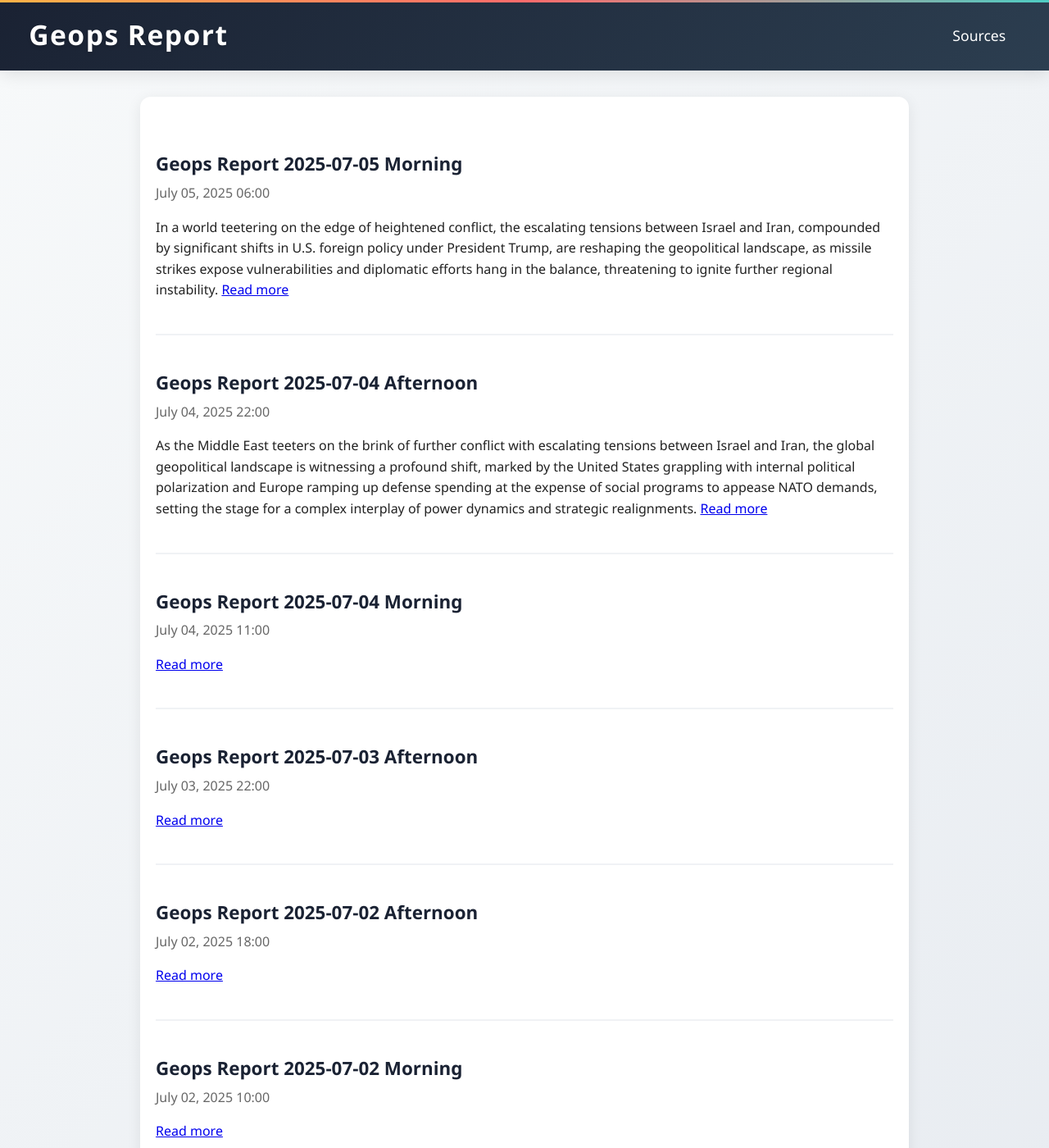
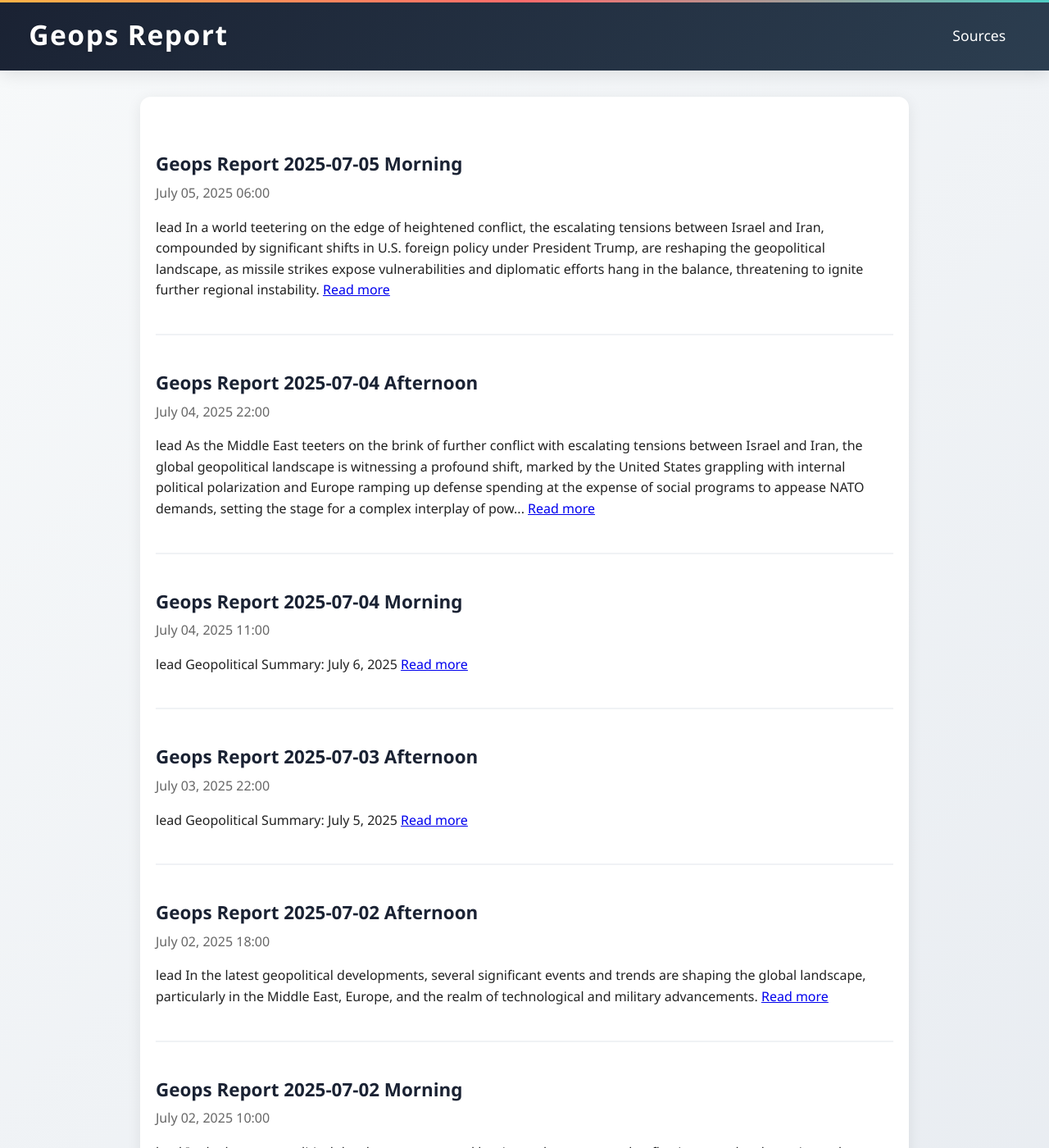
Before and after one commit to geopsreport/report, a Jekyll site: the page built from site/index.md, in a window 1280 px wide and 1400 px high. Shown: the whole window at 82% size. Built offline with Jekyll 4.4.1, drawn with Linux system fonts in a browser that asks for light colours; some of the changed text lies outside the part shown.

Commit message:
Update report generation to use 'excerpt' instead of 'lead' for better consistency; adjust display logic in index and analyst layouts to accommodate longer excerpts.

```diff
--- a/analysis/summarize_context.py
+++ b/analysis/summarize_context.py
@@ -155,7 +155,7 @@ def save_site_post(summary, lead, sources):
     filename = f"site/_posts/{date_str}-{hour_str}-geops-report.md"
     os.makedirs(os.path.dirname(filename), exist_ok=True)
     with open(filename, 'w') as f:
-        f.write(f"---\ntitle: \"Geops Report {date_str} {hour_str.capitalize()}\"\ndate: {date_str} {now.strftime('%H')}:00 UTC\nlead: \"{lead}\"\n{sources}\n---\n\n{summary}\n")
+        f.write(f"---\ntitle: \"Geops Report {date_str} {hour_str.capitalize()}\"\ndate: {date_str} {now.strftime('%H')}:00 UTC\nexcerpt: \"{lead}\"\n{sources}\n---\n\n{summary}\n")
 
 def main():
     articles = Article.load_from_file()
--- a/site/_layouts/analyst.html
+++ b/site/_layouts/analyst.html
@@ -239,7 +239,7 @@
             <a class="article-title" href="{{ site.baseurl }}{{ post.url }}">{{ post.title }}</a>
             <span class="article-date">{{ post.date | date: "%B %d, %Y" }}</span>
             {% if post.excerpt %}
-              <p class="article-summary">{{ post.excerpt | strip_html | truncate: 200 }}</p>
+              <p class="article-summary">{{ post.excerpt | strip_html | truncate: 400 }}</p>
             {% endif %}
           </li>
         {% endfor %}
--- a/site/_posts/2025-07-04-afternoon-geops-report.md
+++ b/site/_posts/2025-07-04-afternoon-geops-report.md
@@ -1,7 +1,7 @@
 ---
 title: "Geops Report 2025-07-04 Afternoon"
 date: 2025-07-04 22:00 UTC
-lead: "As the Middle East teeters on the brink of further conflict with escalating tensions between Israel and Iran, the global geopolitical landscape is witnessing a profound shift, marked by the United States grappling with internal political polarization and Europe ramping up defense spending at the expense of social programs to appease NATO demands, setting the stage for a complex interplay of power dynamics and strategic realignments."
+excerpt: "As the Middle East teeters on the brink of further conflict with escalating tensions between Israel and Iran, the global geopolitical landscape is witnessing a profound shift, marked by the United States grappling with internal political polarization and Europe ramping up defense spending at the expense of social programs to appease NATO demands, setting the stage for a complex interplay of power dynamics and strategic realignments."
 analysts:
   - Binoy Kampmark
   - Ray McGovern
--- a/site/_posts/2025-07-05-morning-geops-report.md
+++ b/site/_posts/2025-07-05-morning-geops-report.md
@@ -1,7 +1,7 @@
 ---
 title: "Geops Report 2025-07-05 Morning"
 date: 2025-07-05 06:00 UTC
-lead: "In a world teetering on the edge of heightened conflict, the escalating tensions between Israel and Iran, compounded by significant shifts in U.S. foreign policy under President Trump, are reshaping the geopolitical landscape, as missile strikes expose vulnerabilities and diplomatic efforts hang in the balance, threatening to ignite further regional instability."
+excerpt: "In a world teetering on the edge of heightened conflict, the escalating tensions between Israel and Iran, compounded by significant shifts in U.S. foreign policy under President Trump, are reshaping the geopolitical landscape, as missile strikes expose vulnerabilities and diplomatic efforts hang in the balance, threatening to ignite further regional instability."
 analysts:
   - Daniel L. Davis
   - Binoy Kampmark
--- a/site/index.md
+++ b/site/index.md
@@ -9,7 +9,12 @@ title: Geops Report
   <li>
     <a class="article-title" href="{{ site.baseurl }}{{ post.url }}">{{ post.title }}</a>
     <span class="article-date">{{ post.date | date: "%B %d, %Y %H:%M" }}</span>
-    <p>{{ post.lead | strip_html }} <a class="read-more" title="{{ post.title }}" href="{{ site.baseurl }}{{ post.url }}">Read more</a></p>
+    <p>lead
+      {% if post.excerpt %}
+        {{ post.excerpt | strip_html | truncate: 400 }}
+      {% endif %}
+      <a class="read-more" title="{{ post.title }}" href="{{ site.baseurl }}{{ post.url }}">Read more</a>
+    </p>
   </li>
 {% endfor %}
 </ul>
```
